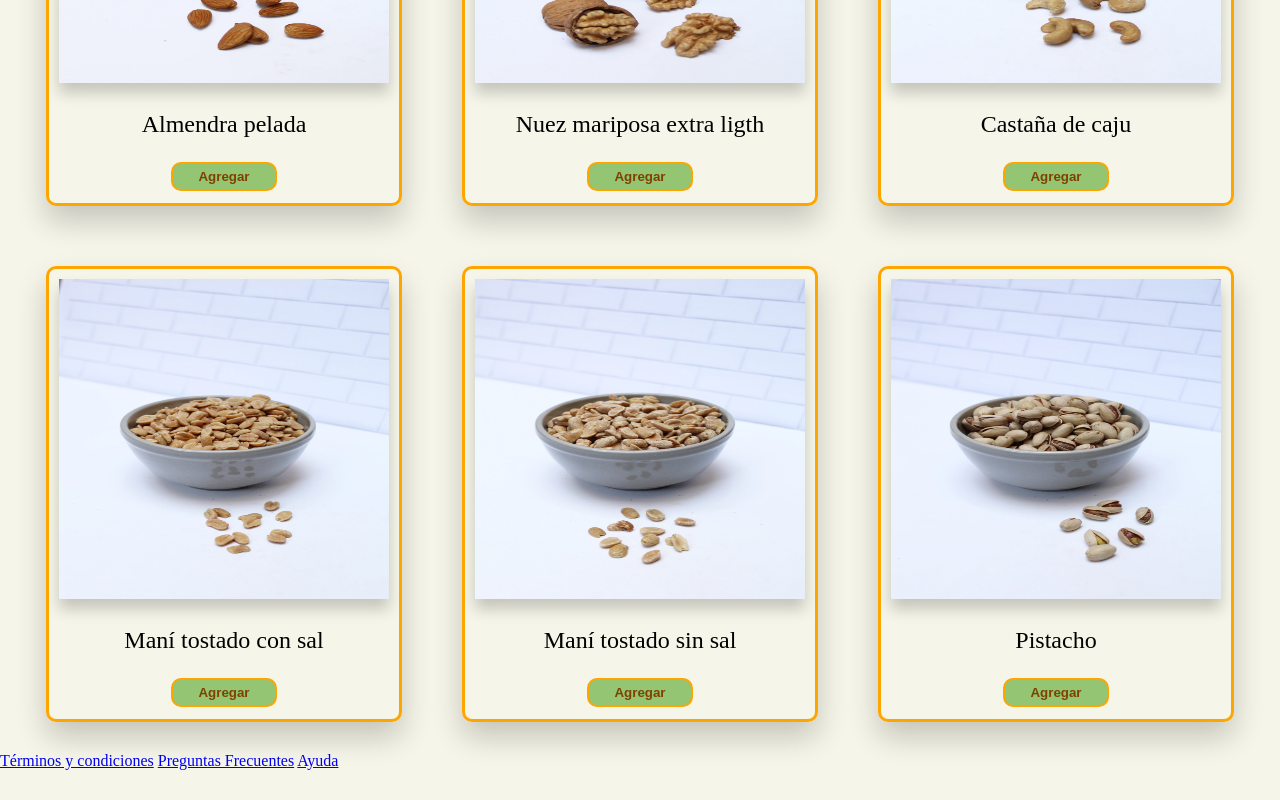
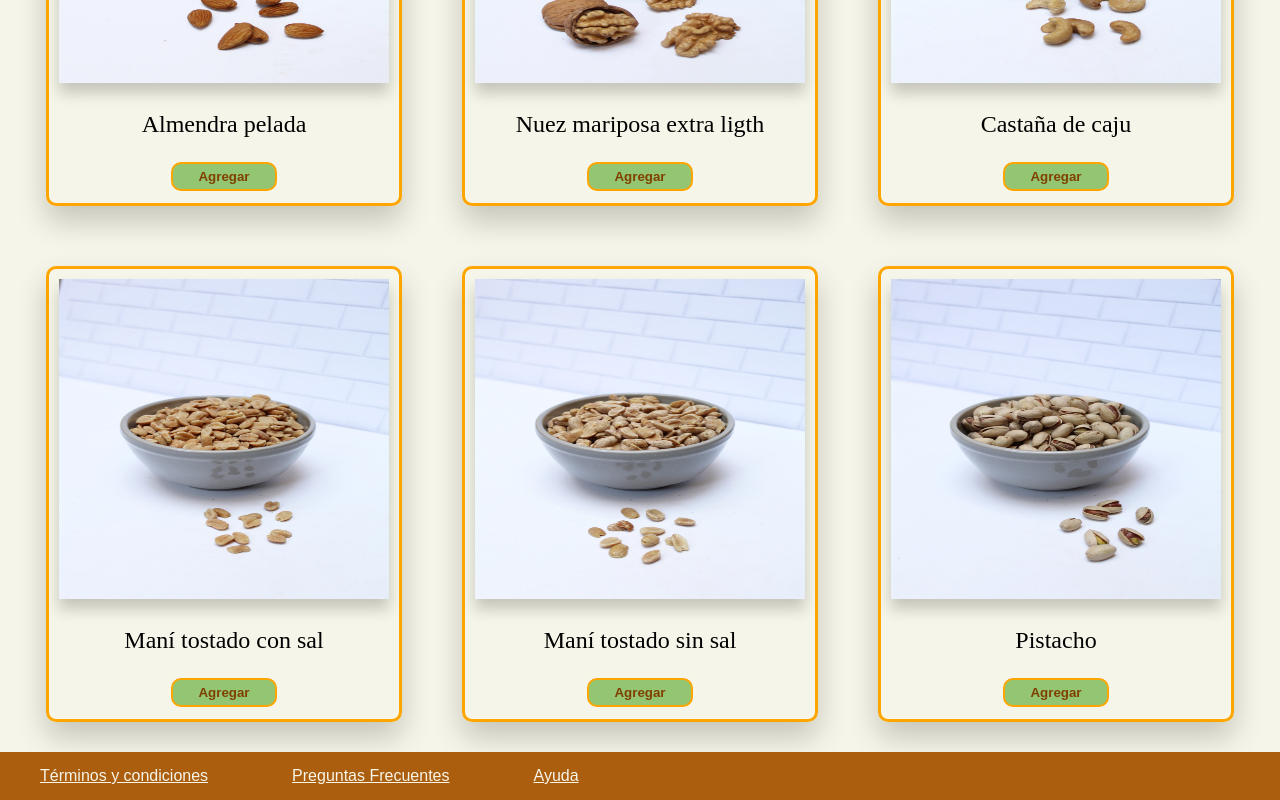
Before and after one commit to ClauTati/Cascaritas, a plain HTML site: page templates/home.html in a window 1280 px wide. Shown: the part 416-1216 px from the top of the page. Before the commit the page ends 1186 px from the top, so only its background shows below. Drawn offline with Linux system fonts and the light colour scheme.

Commit message:
Update home.css
Agrego las caracteristicas al Footer en CSS

```diff
--- a/css/home.css
+++ b/css/home.css
@@ -299,3 +299,20 @@ section#UltimasNoticias article {
 
     }
 }
+/* Sección del Footer */
+.footer{
+    position: relative;
+    background-color: #ac5e0f;
+    text-decoration: none;
+}
+ .footer_button{
+    display: inline-block;
+    color: #f6f5e9;
+    font-size: 1rem;
+    font-family: "Alegreya Sans", sans-serif;
+    font-weight: lighter;
+    padding: 15px 40px;
+ }
+ .footer_button :hover{
+    box-shadow: 0 12px 16px rgba(0, 0, 0, 0.2);
+ }
```
